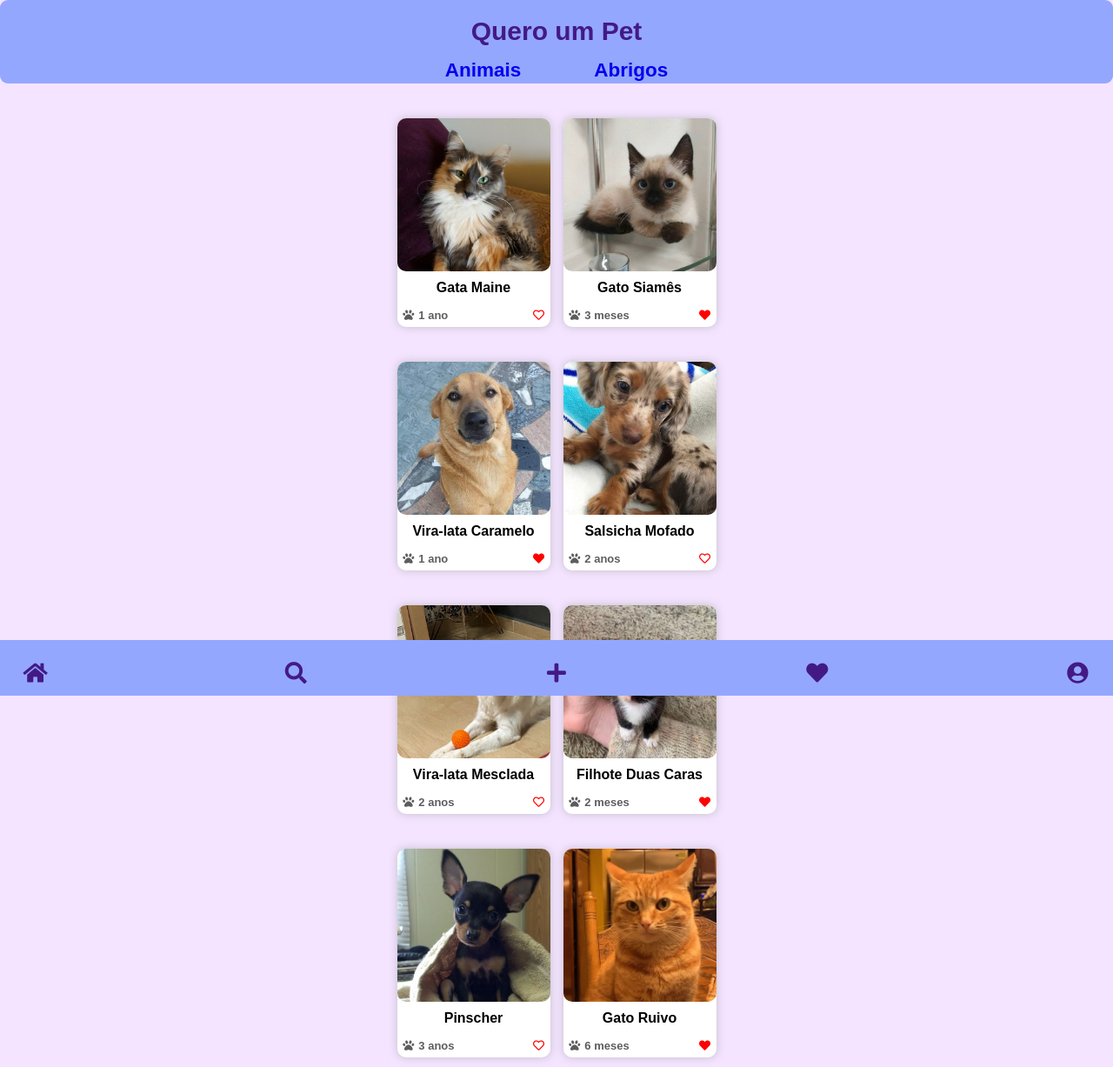
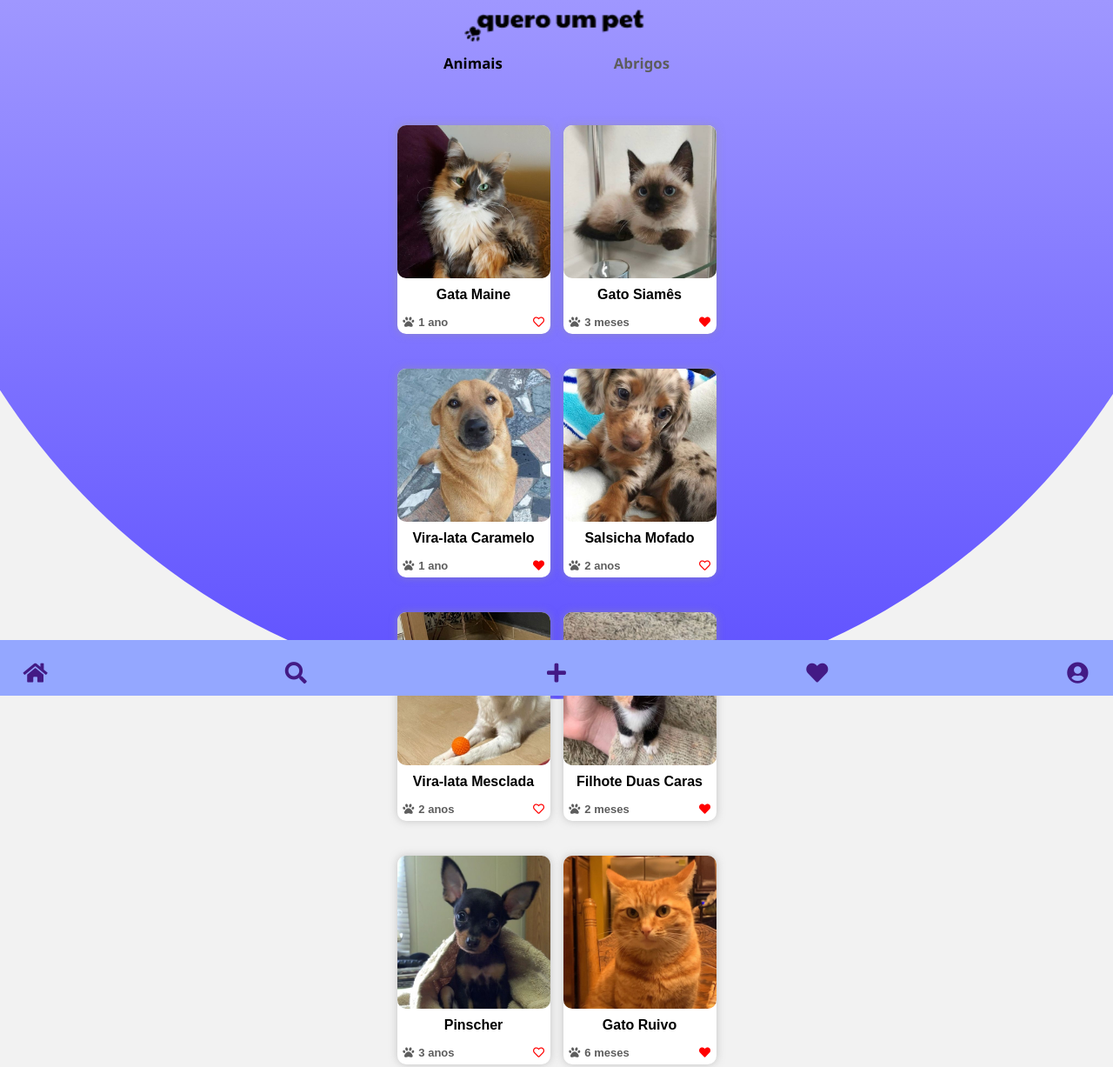
Before and after one commit to Esmeralda-Freire/Quero-Um-Pet, a plain HTML site: page index.html in a window 1280 px wide. Shown: the top 1227 px of the page at 87% size. Drawn offline with Linux system fonts and the light colour scheme.

Commit message:
background and header

```diff
--- a/assets/css/main.css
+++ b/assets/css/main.css
@@ -1,6 +1,7 @@
 @import url("fontawesome-all.min.css");
 
 
+/* Reset de estilos padrão */
 html {
     box-sizing: border-box;
 }
@@ -12,97 +13,78 @@ html {
     list-style: none;
 }
 
+/* Estilos para o corpo da página */
 body {
-    background: #f4e4ff;
-}
-
-    body.is-preload *, body.is-preload *:before, body.is-preload *:after {
-        -moz-animation: none !important;
-        -webkit-animation: none !important;
-        -ms-animation: none !important;
-        animation: none !important;
-        -moz-transition: none !important;
-        -webkit-transition: none !important;
-        -ms-transition: none !important;
-        transition: none !important;
-    }
-
-body, input, textarea, select {
-    font-family:Arial, Helvetica, sans-serif;
+    font-family: Arial, Helvetica, sans-serif;
     font-weight: 300;
     color: #5d5d5d;
     font-size: 14pt;
+    background-image: url('../../images/pic14.svg');
+    height: 100vh;
+    background-repeat: no-repeat;
+    background-size: cover;
 }
 
-sub {
-    position: relative;
-    top: 0.5em;
-    font-size: 0.8em;
+/* Estilos para links */
+a {
+    text-decoration: none;
+    color: #5d5d5d;
 }
 
-sup {
-    position: relative;
-    top: -0.5em;
-    font-size: 0.8em;
-}
-
-h1 a, h2 a, h3 a, h4 a, h5 a, h6 a {
-    color: inherit;
+a:hover {
     text-decoration: none;
 }
 
-h2 {
-    font-size: 1.5em;
-}
-
-h3 {
-    font-size: 1.35em;
-}
-
+/* Estilos específicos para títulos */
 h4 {
     font-size: 1.3em;
 }
 
-a {
-    text-decoration: none;
-}
-
+/* Estilos para imagens */
 img {
     height: 11rem;
     width: auto;
 }
-    a:hover {
-        text-decoration: none;
-    }
 
 #header {
-    background-color: #94a7ff;
     position:static;
     width: 100%;
-    height: 6rem;
     top: 0;
     display: flex;
-    padding: 5px;
+    flex-direction: column;
     justify-content: center;
-    border-radius: 9px;
-    font-size: 15px;
-    color: rgb(67, 26, 133);
 }
 
-.logo-container h1 {
+.logo-container {
     display: flex;
     justify-content: center;
-    padding: 0.9rem;
+    align-items: center;
+}
+
+.logo-container img {
+ height: 3.5rem;
+}
+
+.header-pages{
+    display: flex;
+    justify-content: center;
+    font-size: 0.7rem;
+    font-family:'Segoe UI', Tahoma, Geneva, Verdana, sans-serif;
 }
 
 .header-pages a {
     display: inline-block;
-    padding-inline: 40px;
+    padding-inline: 4rem;
+
+}
+
+#page-selected {
+    color: black;
 }
 
 
 .main-content {
-    margin-top: 25px;
+    margin-top: 45px;
     display: flex;
     justify-content: center;
     margin-bottom: 6rem;
@@ -134,7 +116,7 @@ img {
     padding: 5px;
 }
 
-.box-info a {
+#heart {
     color: red;
 }
 
@@ -195,15 +177,15 @@ img {
 }
 
   .box-abrigo {
-    display: flex; /* Use flexbox to align items horizontally */
-    align-items: center; /* Center items vertically */
+    display: flex;
+    align-items: center;
     background-color: #ffffff;
     border-radius: 10px;
     box-shadow: 0px 0px 10px 0px rgba(150, 150, 150, 0.5);
 }
 
 .box-abrigo > .box-image {
-    margin-right: 20px; /* Add some space between the image and the text */
+    margin-right: 20px;
 }
 
 .post-abrigo {
--- a/index.html
+++ b/index.html
@@ -13,24 +13,24 @@
 
         <header id="header">
             <div class="logo-container">
-                    <h1>Quero um Pet</h1>
-                        <div class="header-pages">
-                        <a href="index.html"><h2>Animais</h2></a>
-                        <a href="sidepage.html"><h2>Abrigos</h2></a>
-                        </div>
+                    <div class="logo"><img src="images/pic13.png" alt=""/></div>
+            </div>
+            <div class="header-pages">
+                <a href="index.html" id="page-selected"><h2>Animais</h2></a>
+                <a href="sidepage.html"><h2>Abrigos</h2></a>
             </div>
         </header>
 
         <div class="main-content">
             <div class="row">
-                <div class="post-container">
+                <div href="#" class="post-container">
 
                         <section class="box">
-                            <a href="#" class="box-image"><img src="images/pic01.jpg" alt="" /></a>
+                            <div class="box-image"><img src="images/pic01.jpg" alt="" /></div>
                             <h3>Gata Maine</h3>
                             <div class="box-info">
                             <h4><i class="fas fa-paw"></i> 1 ano</h4>
-                            <h4><a href="#" class="far fa-heart"></a></h4>
+                            <h4><i class="far fa-heart" id="heart"></i></h4>
                         </div>
                         </section>
 
@@ -39,11 +39,11 @@
 
                     <!-- Feature -->
                         <section class="box">
-                            <a href="#" class="box-image"><img src="images/pic02.jpg" alt="" /></a>
+                            <div class="box-image"><img src="images/pic02.jpg" alt="" /></div>
                             <h3>Gato Siamês</h3>
                             <div class="box-info">
                             <h4><i class="fas fa-paw"></i> 3 meses</h4>
-                            <h4><a href="#" class="fa fa-heart"></a></h4>
+                            <h4><i class="fa fa-heart" id="heart"></i></h4>
                             </div>
                         </section>
 
@@ -56,7 +56,7 @@
                             <h3>Vira-lata Caramelo</h3>
                             <div class="box-info">
                             <h4><i class="fas fa-paw"></i> 1 ano</h4>
-                            <h4><a href="#" class="fa fa-heart"></a></h4>
+                            <h4><i class="fa fa-heart" id="heart"></i></h4>
                         </div>
                         </section>
 
@@ -65,11 +65,11 @@
 
                     <!-- Feature -->
                         <section class="box">
-                            <a href="#" class="box-image"><img src="images/pic04.jpg" alt="" /></a>
+                            <div class="box-image"><img src="images/pic04.jpg" alt="" /></div>
                             <h3>Salsicha Mofado</h3>
                             <div class="box-info">
                             <h4><i class="fas fa-paw"></i> 2 anos</h4>
-                            <h4><a href="#" class="far fa-heart"></a></h4>
+                            <h4><i class="far fa-heart" id="heart"></i></h4>
                         </div>
                         </section>
 
@@ -78,11 +78,11 @@
 
                     <!-- Feature -->
                         <section class="box">
-                            <a href="#" class="box-image"><img src="images/pic05.jpg" alt="" /></a>
+                            <div class="box-image"><img src="images/pic05.jpg" alt="" /></div>
                             <h3>Vira-lata Mesclada</h3>
                             <div class="box-info">
                             <h4><i class="fas fa-paw"></i> 2 anos</h4>
-                            <h4><a href="#" class="far fa-heart"></a></h4>
+                            <h4><i class="far fa-heart" id="heart"></i></h4>
                         </div>
                         </section>
 
@@ -91,11 +91,11 @@
 
                     <!-- Feature -->
                         <section class="box">
-                            <a href="#" class="box-image"><img src="images/pic06.jpg" alt="" /></a>
+                            <div class="box-image"><img src="images/pic06.jpg" alt="" /></div>
                             <h3>Filhote Duas Caras</h3>
                             <div class="box-info">
                             <h4><i class="fas fa-paw"></i> 2 meses</h4>
-                            <h4><a href="#" class="fa fa-heart"></a></h4>
+                            <h4><i class="fa fa-heart" id="heart"></i></h4>
                         </div>
                         </section>
 
@@ -104,11 +104,11 @@
 
                     <!-- Feature -->
                         <section class="box">
-                            <a href="#" class="box-image"><img src="images/pic07.jpg" alt="" /></a>
+                            <div class="box-image"><img src="images/pic07.jpg" alt="" /></div>
                             <h3>Pinscher</h3>
                             <div class="box-info">
                             <h4><i class="fas fa-paw"></i> 3 anos</h4>
-                            <h4><a href="#" class="far fa-heart"></a></h4>
+                            <h4><i class="far fa-heart" id="heart"></i></h4>
                         </div>
                         </section>
 
@@ -117,11 +117,11 @@
 
                     <!-- Feature -->
                         <section class="box">
-                            <a href="#" class="box-image"><img src="images/pic08.jpg" alt="" /></a>
+                            <div class="box-image"><img src="images/pic08.jpg" alt="" /></div>
                             <h3>Gato Ruivo</h3>
                             <div class="box-info">
                             <h4><i class="fas fa-paw"></i> 6 meses</h4>
-                            <h4><a href="#" class="fa fa-heart"></a></h4>
+                            <h4><i class="fa fa-heart" id="heart"></i></h4>
                         </div>
                         </section>
 
```
Also changed, not shown: sidepage.html (+5 -5 lines), images/pic13.png (added), images/pic14.svg (added), images/pic15.jpg (added).
